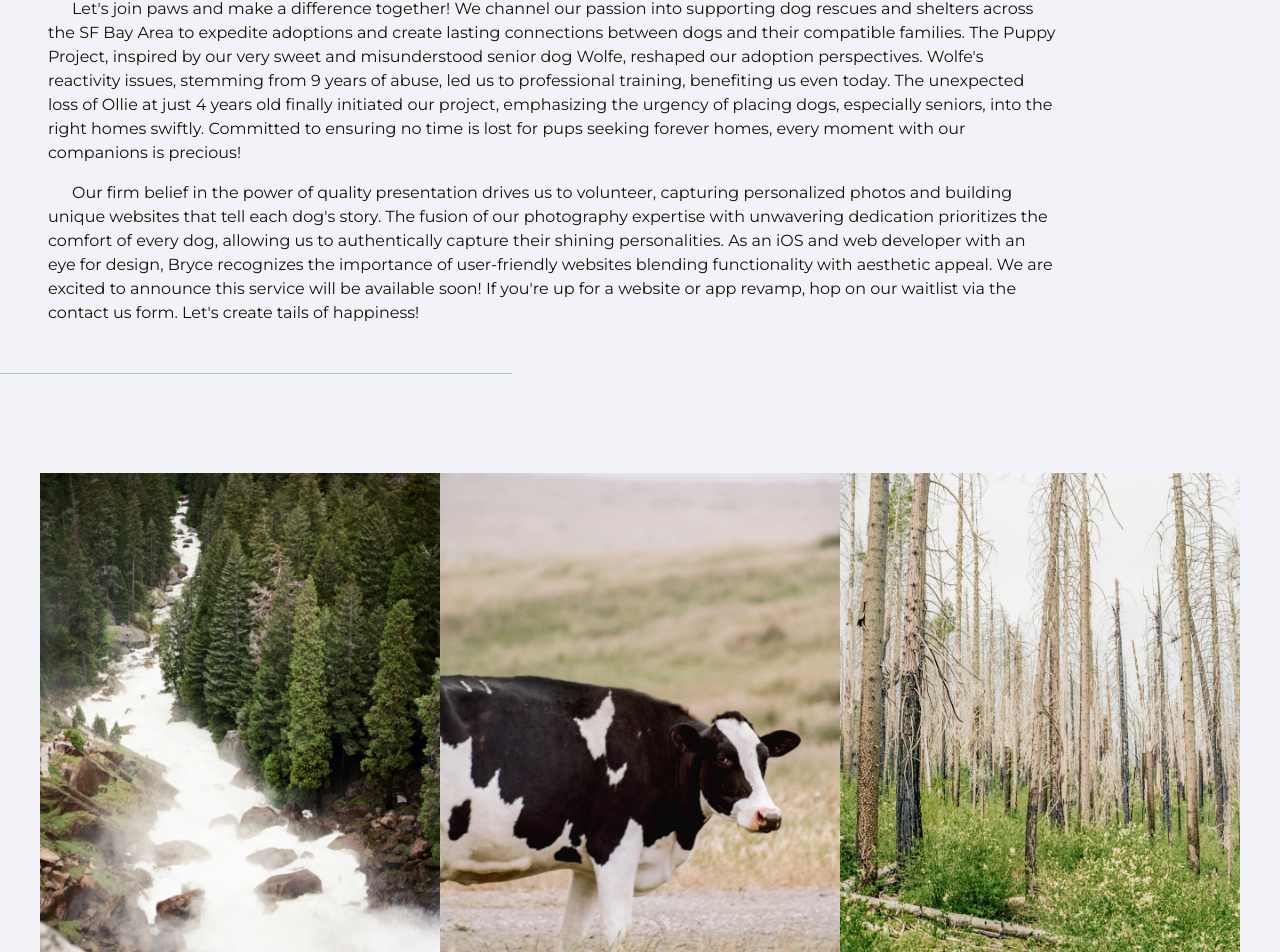
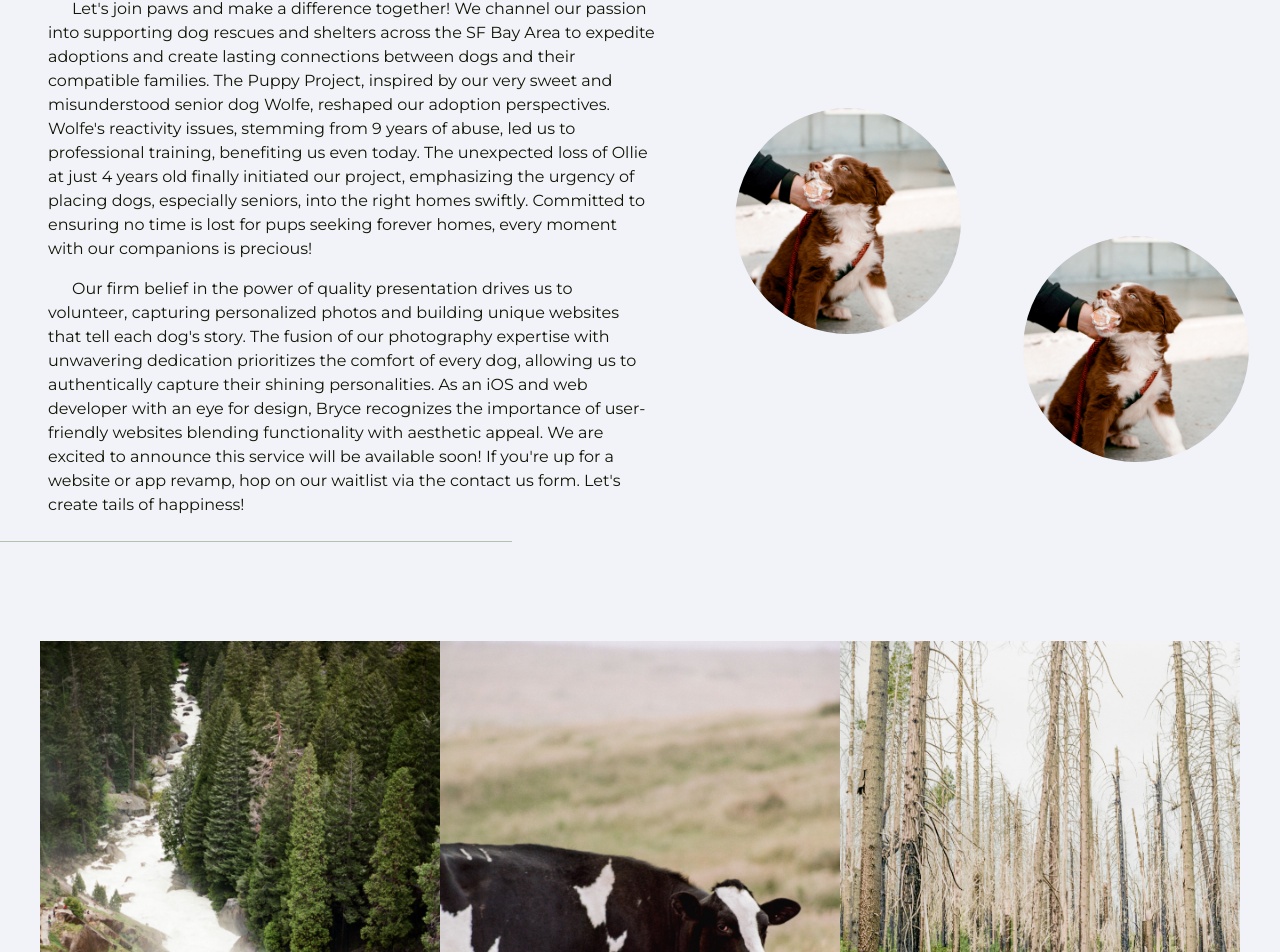
Before and after one commit to brycekormylo/dkfolio, a Next.js app: page /projects/lilly in a window 1280 px wide. Shown: the part 800-1752 px from the top of the page. Built offline with nearby package versions, Linux system fonts and the light colour scheme.

Commit message:
Image layout

```diff
--- a/app/portfolio/digital/page.tsx
+++ b/app/portfolio/digital/page.tsx
@@ -30,7 +30,7 @@ const Digital = () => {
   const landscapes = [devils_slide, chimney_cow, yosemite, bee];
 
   return (
-    <div className="flex min-h-[300vh] w-screen flex-col gap-3">
+    <div className="flex w-screen flex-col gap-3">
       <PortraitRow images={[la_jolla_seals, squirrel, beach_cliff]} />
       <LandscapeRow images={[devils_slide, chimney_cow]} />
       <PortraitRow images={[river, cow, aspen]} />
--- a/app/portfolio/drone/page.tsx
+++ b/app/portfolio/drone/page.tsx
@@ -30,7 +30,7 @@ const Drone = () => {
   const landscapes = [devils_slide, chimney_cow, yosemite, bee];
 
   return (
-    <div className="flex min-h-[300vh] w-screen flex-col gap-3">
+    <div className="flex w-screen flex-col gap-3">
       <PortraitRow images={[la_jolla_seals, squirrel, beach_cliff]} />
       <LandscapeRow images={[yosemite, bee]} />
       <PortraitRow images={[river, cow, aspen]} />
--- a/app/portfolio/film/page.tsx
+++ b/app/portfolio/film/page.tsx
@@ -30,7 +30,7 @@ const Film = () => {
   const landscapes = [devils_slide, chimney_cow, yosemite, bee];
 
   return (
-    <div className="flex min-h-[300vh] w-screen flex-col gap-3">
+    <div className="flex w-screen flex-col gap-3">
       <PortraitRow images={[river, cow, aspen]} />
       <LandscapeRow images={[devils_slide, chimney_cow]} />
       <PortraitRow images={[la_jolla_seals, squirrel, beach_cliff]} />
--- a/app/projects/lilly/page.tsx
+++ b/app/projects/lilly/page.tsx
@@ -15,6 +15,8 @@ import millie_ic from "../../../public/images/millie_ic.jpg";
 import yosemite from "../../../public/images/yosemite.jpg";
 import LandscapeRow from "../(components)/landscape_row";
 import PortraitRow from "../(components)/portrait_row";
+import CircleImage from "@/app/(components)/circle_image";
+import millie from "../../../public/images/millie_ic.jpg";
 
 const PuppyProjectIntro = [
   "Let's join paws and make a difference together! We channel our passion into supporting dog rescues and shelters across the SF Bay Area to expedite adoptions and create lasting connections between dogs and their compatible families. The Puppy Project, inspired by our very sweet and misunderstood senior dog Wolfe, reshaped our adoption perspectives. Wolfe's reactivity issues, stemming from 9 years of abuse, led us to professional training, benefiting us even today. The unexpected loss of Ollie at just 4 years old finally initiated our project, emphasizing the urgency of placing dogs, especially seniors, into the right homes swiftly. Committed to ensuring no time is lost for pups seeking forever homes, every moment with our companions is precious!",
@@ -37,23 +39,28 @@ const LillyLegacy = () => {
 
   return (
     <div className="flex flex-col gap-12">
-      <h1 className="px-20 pt-10 text-6xl uppercase self-end">
-        Puppy Project
-      </h1>
-      <div className="flex max-w-[69rem] flex-col items-start justify-start gap-4 px-2 indent-6 text-md md:px-12">
+      <h1 className="self-end px-20 pt-10 text-6xl uppercase">Puppy Project</h1>
+      <div className="flex flex-row justify-between">
+        <div className="text-md flex max-w-[69rem] flex-col items-start justify-start gap-4 px-2 indent-6 md:px-12">
           {PuppyProjectIntro.map((section, i) => (
             <p key={i}>{section}</p>
           ))}
         </div>
+        <div className="flex h-[36rem] w-[36rem] flex-row justify-center">
+          <CircleImage src={millie} alignment="self-start" mini={true} />
+          <CircleImage src={millie} alignment="self-end" mini={true} />
+        </div>
+      </div>
+      <div className="flex flex-col gap-12 -mt-20">
         <div className="divider self-start" />
-      <div className="flex min-h-[300vh] w-screen flex-col gap-3">
+        <div className="flex w-screen flex-col gap-3">
           <PortraitRow images={[river, cow, aspen]} />
           <LandscapeRow images={[devils_slide, chimney_cow]} />
           <PortraitRow images={[la_jolla_seals, squirrel, beach_cliff]} />
           <LandscapeRow images={[yosemite, bee]} />
         </div>
-      <div className="divider self-end my-10" />
-
+        <div className="divider my-10 self-end" />
+      </div>
     </div>
   );
 };
--- a/app/store/page.tsx
+++ b/app/store/page.tsx
@@ -7,7 +7,7 @@ import ScrollUp from "../(components)/scroll_up";
 
 export default function Store() {
   return (
-    <div className="flex min-h-screen w-screen flex-col items-center justify-start gap-20 overflow-hidden py-[4rem]">
+    <div className="flex min-h-screen w-screen flex-col items-center justify-center gap-20 overflow-hidden py-[4rem]">
       <ScrollUp />
       <h2 className="z-10 flex h-[25rem] w-[40rem] items-center justify-center rounded-xl bg-timber/75 px-4 py-2 text-xl shadow-neo dark:bg-smoke/75 dark:shadow-neodark">
         Store coming soon!
```
Lines whose indentation alone changed are shown as unchanged.
